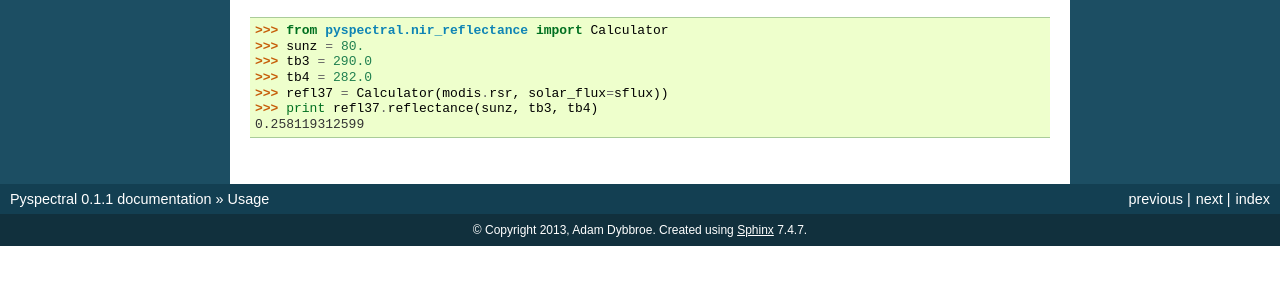
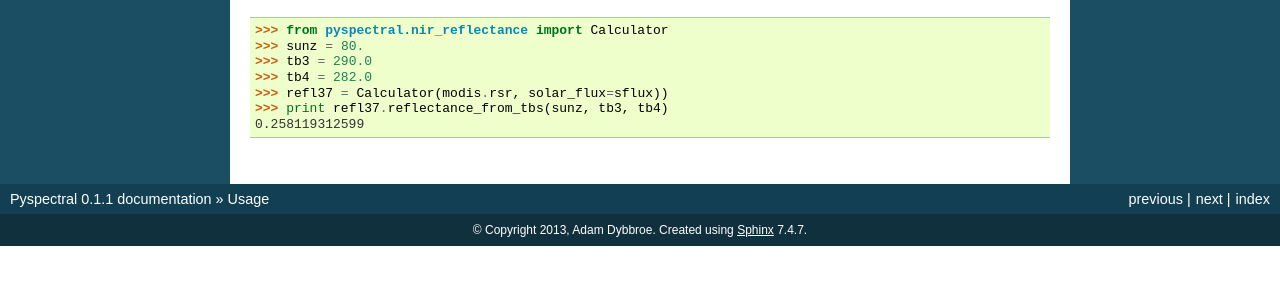
Before and after one commit to pytroll/pyspectral, a Sphinx documentation site: the page built from doc/usage.rst, in a window 1280 px wide. Shown: the part 418-703 px from the top of the page. Built offline with Sphinx 7.4.7, drawn with Linux system fonts in a browser that asks for light colours.

Commit message:
Doc fixes

```diff
--- a/doc/usage.rst
+++ b/doc/usage.rst
@@ -28,5 +28,5 @@ the Aqua MODIS 3.7 micron band::
   >>> tb3 = 290.0
   >>> tb4 = 282.0
   >>> refl37 = Calculator(modis.rsr, solar_flux=sflux))
-  >>> print refl37.reflectance(sunz, tb3, tb4)
+  >>> print refl37.reflectance_from_tbs(sunz, tb3, tb4)
   0.258119312599
```
